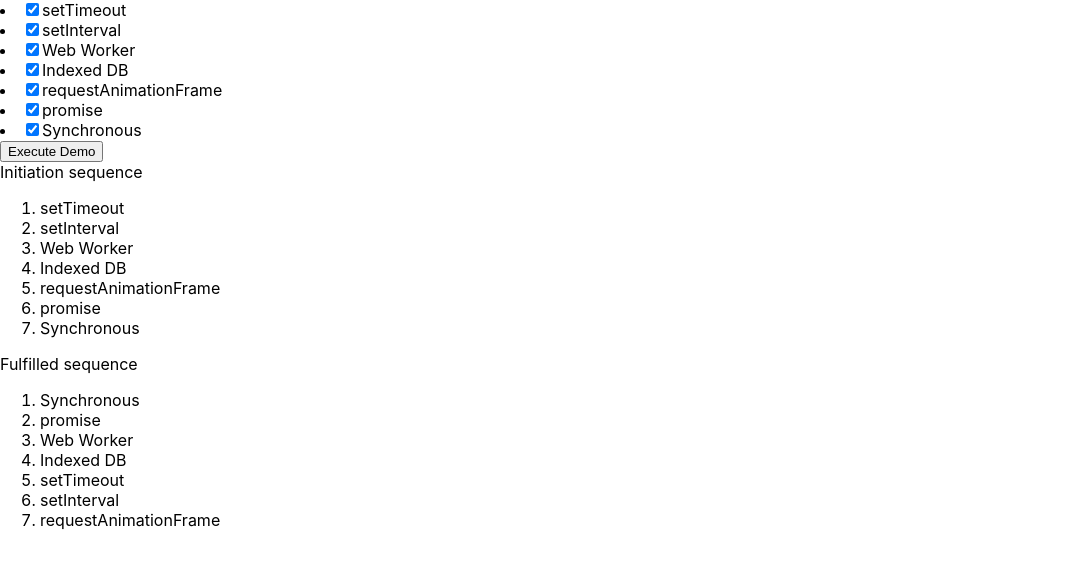
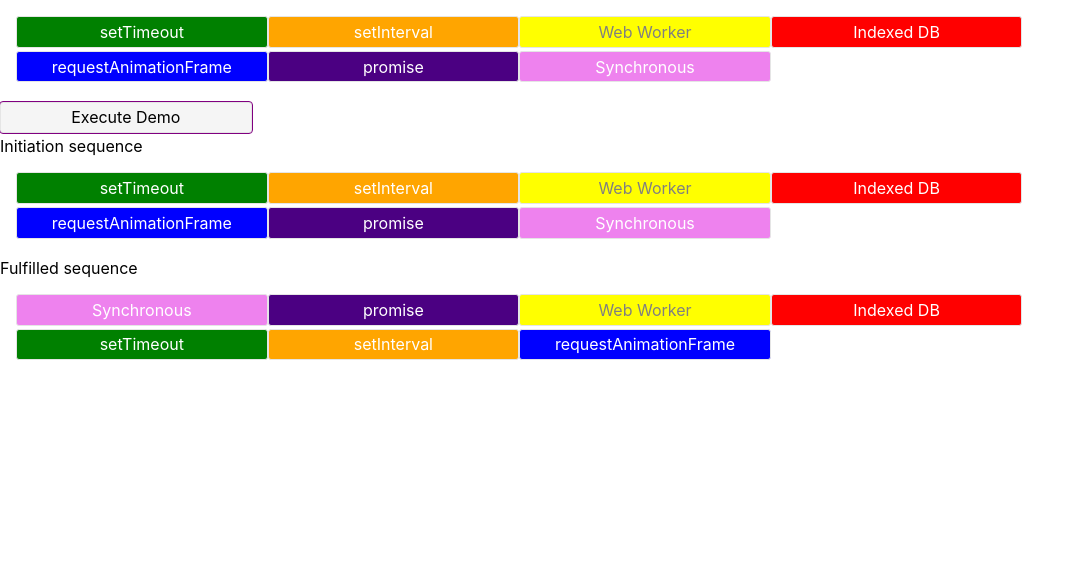
Before and after one commit to htarasenko/browser-apis, a React (Create React App) app: page / in a window 1280 px wide. Both pictures are taken after a click on the button "Execute Demo". Shown: the top 568 px of the page, without its empty margins (0-1085 px from the left). Built offline with nearby package versions, Linux system fonts and the light colour scheme.

Commit message:
feat: reordering

```diff
--- a/package.json
+++ b/package.json
@@ -12,6 +12,7 @@
     "@types/react-dom": "^18.0.10",
     "react": "^18.2.0",
     "react-dom": "^18.2.0",
+    "react-draggable": "^4.4.5",
     "react-scripts": "5.0.1",
     "typescript": "^4.9.4",
     "web-vitals": "^2.1.4"
--- a/src/App.css
+++ b/src/App.css
@@ -0,0 +1,51 @@
+.box{
+  padding: 1em;
+}
+
+.api-box{
+  all:unset;
+  background-color: #f5f5f5;
+  border: 1px solid #e5e5e5;
+  border-radius: 3px;
+  margin-bottom: 0.2em;
+  padding: 0.3em;
+  width: 15em;
+  text-align: center;
+}
+.api-box:hover,
+.api-box:focus { outline: 1px solid purple }
+
+.api-box-selected{
+  background-color: #e5e5e5;
+  border: 1px solid #d5d5d5;
+}
+
+.green{
+  background-color: green;
+  color: white;
+}
+.orange{
+  background-color: orange;
+  color: white;
+}
+.yellow{
+  background-color: yellow;
+  color: white;
+  color: grey;
+}
+.red{
+  background-color: red;
+  color: white;
+}
+.blue{
+  background-color: blue;
+  color: white;
+}
+.indigo{
+  background-color: indigo;
+  color: white;
+}
+.violet{
+  background-color: violet;
+  color: white;
+}
--- a/src/App.tsx
+++ b/src/App.tsx
@@ -1,7 +1,12 @@
 import React, { useReducer } from "react";
 import "./App.css";
-import { INITIAL_STATE, apiReducer, ApiNames } from "./apiStates";
+import { INITIAL_STATE, apiReducer, ApiNames, apisMeta } from "./apiStates";
+import Draggable from "react-draggable";
 const worker = new Worker("/my.worker.js");
+
+const getClassesByName = (name: ApiNames): string => {
+  return `api-box ${apisMeta[name].color}`;
+};
 
 function App() {
   const [state, dispatch] = useReducer(apiReducer, INITIAL_STATE);
@@ -14,6 +19,26 @@ function App() {
     dispatch({ type: "ENABLE_API", payload: name });
   };
 
+  const onDragHandler = (event: any, button: any, index: number) => {
+    if (!state.activeDragging) {
+      dispatch({ type: "START_DRAG" });
+    }
+    const buttonRect = button.node.getBoundingClientRect();
+    const offset = button.y / buttonRect.height;
+    if (Math.abs(offset) >= 1) {
+      // next line is in order to achieve the desired offser number (math.floor(-0.5) should be 0, not -1)
+      const adjustedOffset = Math.floor(offset) + (offset > 0 ? 0 : 1);
+      dispatch({
+        type: "MOVE",
+        payload: {
+          dragOffset: { x: buttonRect.width, y: buttonRect.height },
+          offset: adjustedOffset,
+          index,
+        },
+      });
+    }
+  };
+
   const start = (name: string) =>
     dispatch({ type: "START_API", payload: name });
   const finish = (name: string) =>
@@ -21,7 +46,6 @@ function App() {
 
   const handleDemoClick = () => {
     dispatch({ type: "CLEAR_ALL" });
-    console.log(state.apis);
     state.apis.forEach((api) => {
       if (api.checked) {
         switch (api.name) {
@@ -76,31 +100,58 @@ function App() {
 
   return (
     <div>
-      <div>
-        {state.apis.map((api, index) => (
-          <li key={api.name} className="pure-button">
-            <input
-              type="checkbox"
-              checked={api.checked}
-              onChange={() => handleCheckboxChange(api.name)}
-            />
-            {api.name}
-          </li>
+      <div className="box">
+        {state.apis.map((api, index) => {
+          let classes = api.checked ? getClassesByName(api.name) : "api-box";
+          return (
+            <Draggable
+              onDrag={(a, b) => onDragHandler(a, b, index)}
+              onStop={() => dispatch({ type: "STOP_DRAG" })}
+              key={"d-" + api.name}
+              position={api.dragOffset}
+              // positionOffset={api.dragOffset}
+            >
+              <button
+                type="button"
+                key={api.name}
+                className={classes}
+                onClick={() => handleCheckboxChange(api.name)}
+                title={api.name}
+              >
+                {api.name}
+              </button>
+            </Draggable>
+          );
+        })}
+      </div>
+      <button onClick={handleDemoClick} className="api-box">
+        Execute Demo
+      </button>
+      <br />
+      Initiation sequence
+      <div className="box">
+        {state.started.map((name) => (
+          <button
+            type="button"
+            key={"s-" + name}
+            className={getClassesByName(name)}
+          >
+            {name}
+          </button>
         ))}
-        <button onClick={handleDemoClick}>Execute Demo</button>
       </div>
-      Initiation sequence
-      <ol>
-        {state.started.map((s) => (
-          <li key={s}>{s}</li>
+      Fulfilled sequence
+      <div className="box">
+        {state.finished.map((name) => (
+          <button
+            type="button"
+            key={"f-" + name}
+            className={getClassesByName(name)}
+          >
+            {name}
+          </button>
         ))}
-      </ol>
-      Fulfilled sequence
-      <ol>
-        {state.finished.map((response) => (
-          <li key={response}>{response}</li>
-        ))}
-      </ol>
+      </div>
     </div>
   );
 }
--- a/src/apiStates.ts
+++ b/src/apiStates.ts
@@ -1,6 +1,7 @@
 interface BrowserApi {
   name: ApiNames;
   checked: boolean;
+  dragOffset: { x: number; y: number };
 }
 
 export type ApiNames =
@@ -16,71 +17,146 @@ interface State {
   apis: BrowserApi[];
   started: ApiNames[];
   finished: ApiNames[];
+  activeDragging: boolean;
+  activeIndex: number;
+  offset: number;
 }
 
-const apisMeta: { [K in ApiNames]: { url: string; color: string } } = {
+export const apisMeta: { [K in ApiNames]: { url: string; color: string } } = {
   setTimeout: {
     url: "https://developer.mozilla.org/en-US/docs/Web/API/WindowOrWorkerGlobalScope/setTimeout",
-    color: "#f0f",
+    color: "green",
   },
   setInterval: {
     url: "https://developer.mozilla.org/en-US/docs/Web/API/WindowOrWorkerGlobalScope/setInterval",
-    color: "#f0f",
+    color: "orange",
   },
   "Web Worker": {
     url: "https://developer.mozilla.org/en-US/docs/Web/API/Web_Workers_API",
-    color: "#f0f",
+    color: "yellow",
   },
   "Indexed DB": {
     url: "https://developer.mozilla.org/en-US/docs/Web/API/IndexedDB_API",
-    color: "#f0f",
+    color: "red",
   },
   requestAnimationFrame: {
     url: "https://developer.mozilla.org/en-US/docs/Web/API/window/requestAnimationFrame",
-    color: "#f0f",
+    color: "blue",
   },
   promise: {
     url: "https://developer.mozilla.org/en-US/docs/Web/JavaScript/Reference/Global_Objects/Promise",
-    color: "#f0f",
+    color: "indigo",
   },
   Synchronous: {
     url: "https://developer.mozilla.org/en-US/docs/Web/JavaScript/Reference/Statements/sync_function",
-    color: "#f0f",
+    color: "violet",
   },
 };
 
 export const INITIAL_STATE: State = {
   apis: [
-    { name: "setTimeout", checked: true },
-    { name: "setInterval", checked: true },
-    { name: "Web Worker", checked: true },
-    { name: "Indexed DB", checked: true },
-    { name: "requestAnimationFrame", checked: true },
-    { name: "promise", checked: true },
-    { name: "Synchronous", checked: true },
+    { name: "setTimeout", checked: true, dragOffset: { x: 0, y: 0 } },
+    { name: "setInterval", checked: true, dragOffset: { x: 0, y: 0 } },
+    { name: "Web Worker", checked: true, dragOffset: { x: 0, y: 0 } },
+    { name: "Indexed DB", checked: true, dragOffset: { x: 0, y: 0 } },
+    {
+      name: "requestAnimationFrame",
+      checked: true,
+      dragOffset: { x: 0, y: 0 },
+    },
+    { name: "promise", checked: true, dragOffset: { x: 0, y: 0 } },
+    { name: "Synchronous", checked: true, dragOffset: { x: 0, y: 0 } },
   ],
   started: [],
   finished: [],
+  activeDragging: false,
+  activeIndex: 0,
+  offset: 0,
 };
 
 export const apiReducer = (state = INITIAL_STATE, action: any) => {
   const { type, payload } = action;
   switch (type) {
-    case "ENABLE_API":
-      const updatedApis = state.apis.map((api) => {
+    case "ENABLE_API": {
+      if (state.activeDragging) return { ...state, activeDragging: false };
+      const apis = state.apis.map((api) => {
         if (api.name === payload) {
           return { ...api, checked: !api.checked };
         }
         return api;
       });
-      return { ...state, apis: updatedApis };
+      return { ...state, apis };
+    }
     case "CLEAR_ALL":
       return { ...state, started: [], finished: [] };
     case "START_API":
       return { ...state, started: [...state.started, payload] };
     case "FINISH_API":
       return { ...state, finished: [...state.finished, payload] };
+    case "START_DRAG":
+      console.log("START_DRAG");
+      return { ...state, activeDragging: true };
+    case "MOVE": {
+      const offset = payload.offset;
+      const apis = state.apis.map((api, index) => {
+        if (payload.index === index) {
+          return api;
+        }
+        //moved up
+        if (index >= payload.index + offset && index < payload.index) {
+          return { ...api, dragOffset: { x: 0, y: payload.dragOffset.y } };
+        }
+        //moved up
+        if (index <= payload.index + offset && index > payload.index) {
+          return { ...api, dragOffset: { x: 0, y: -payload.dragOffset.y } };
+        }
+        return { ...api, dragOffset: { x: 0, y: 0 } };
+      });
+      return { ...state, apis, offset, activeIndex: payload.index };
+    }
+    case "STOP_DRAG": {
+      const { activeIndex, offset } = state;
+      if (!offset) return state;
+      const destinationIndex = activeIndex + offset;
+      console.log("STOP_DRAG", activeIndex, offset);
+      const apis = state.apis.map((api, index) => {
+        if (index === destinationIndex) {
+          const a = state.apis[state.activeIndex];
+          return clearDragOffset({ ...a });
+        }
+        if (
+          offset < 0 && //moved up
+          index > destinationIndex &&
+          index <= activeIndex
+        ) {
+          const a = state.apis[index - 1];
+          return clearDragOffset({ ...a });
+        }
+        if (
+          offset > 0 && //moved down
+          index >= state.activeIndex &&
+          index < destinationIndex
+        ) {
+          const a = state.apis[index + 1];
+          return clearDragOffset({ ...a });
+        }
+
+        return clearDragOffset({ ...api });
+      });
+
+      console.log("STOP", apis);
+      return { ...state, apis };
+    }
     default:
       return state;
   }
 };
+
+function clearDragOffset(api: BrowserApi) {
+  api.dragOffset = { x: 0, y: 0 };
+  return api;
+}
+
+function isDraggedMovingUp(activeIndex: number, offset: number) {
+  return activeIndex + offset < activeIndex;
+}
--- a/src/index.tsx
+++ b/src/index.tsx
@@ -7,11 +7,7 @@ import reportWebVitals from './reportWebVitals';
 const root = ReactDOM.createRoot(
   document.getElementById('root') as HTMLElement
 );
-root.render(
-  <React.StrictMode>
-    <App />
-  </React.StrictMode>
-);
+root.render(<App />);
 
 // If you want to start measuring performance in your app, pass a function
 // to log results (for example: reportWebVitals(console.log))
```
Also changed, not shown: 1 other file (tests, documents, lock files or other folders).
